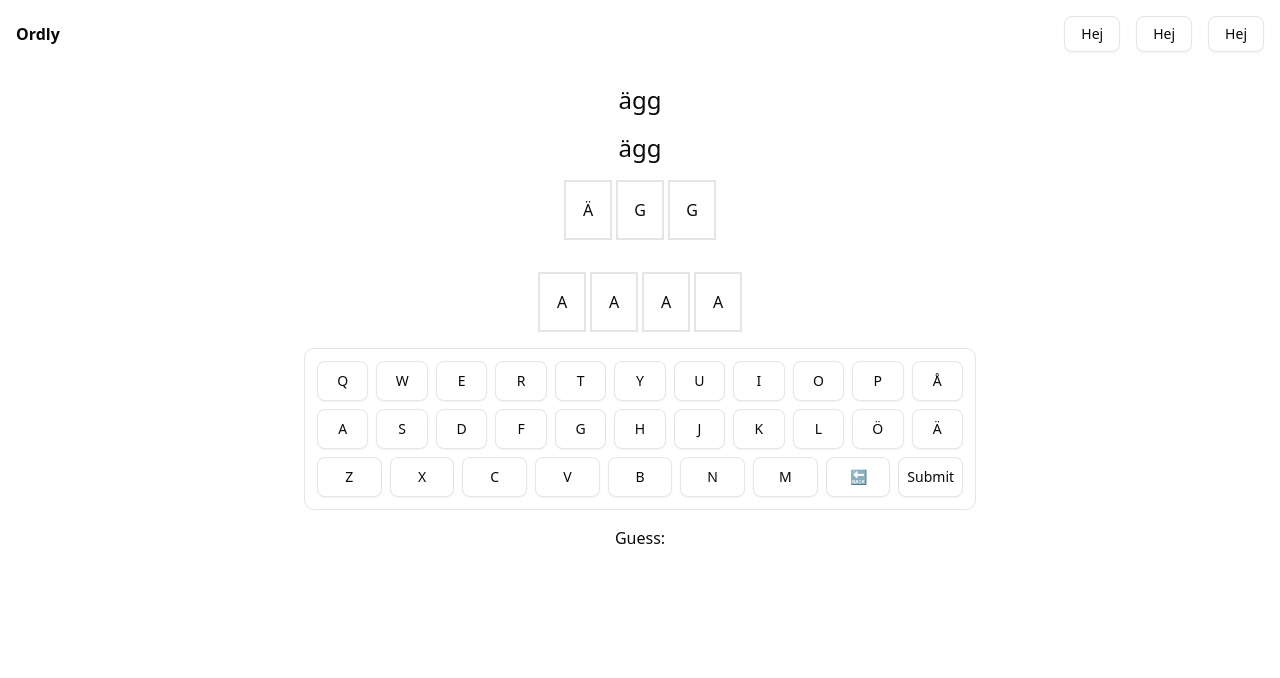
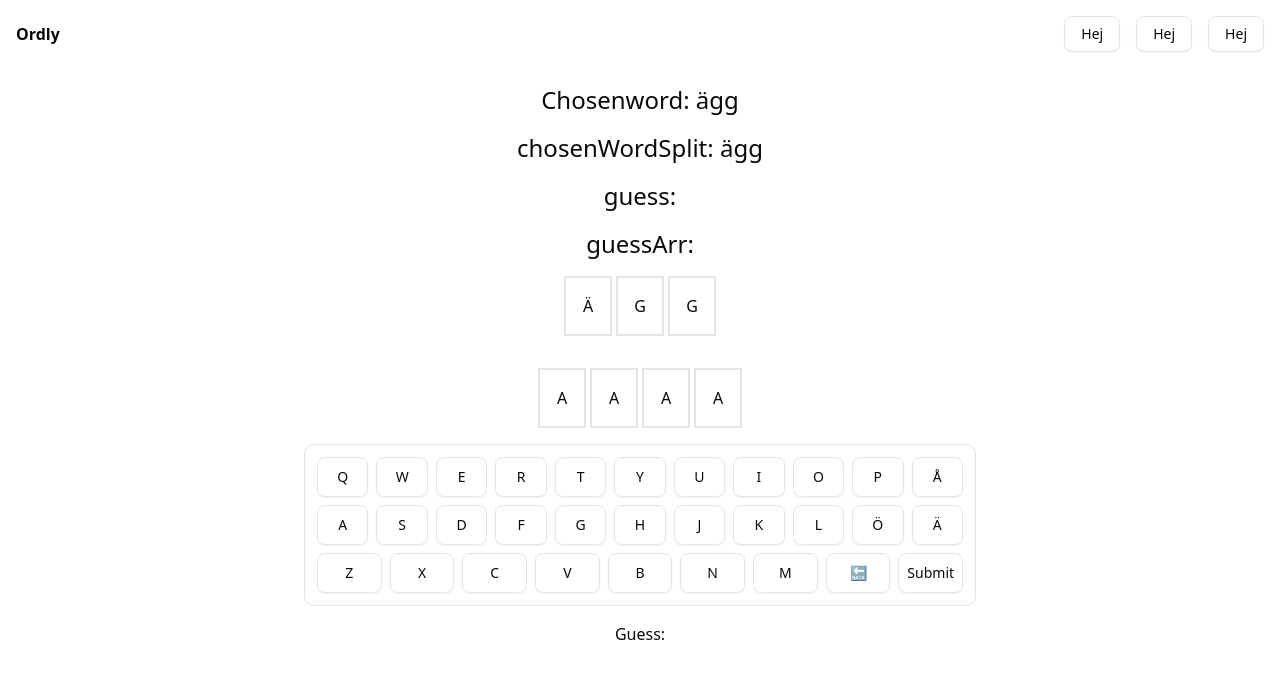
Before and after one commit to jonte265/guess-word, a Next.js app: page / in a window 1280 px wide. Both pictures are taken after a click on the button "Start". Shown: the top 678 px of the page. Built offline with nearby package versions, Linux system fonts and the light colour scheme.

Commit message:
split guess

```diff
--- a/app/store/store.ts
+++ b/app/store/store.ts
@@ -6,6 +6,7 @@ type wordStoreType = {
   chosenWord: string;
   chosenWordSplit: string[];
   guess: string;
+  guessArr: string[];
   gameStart: boolean;
   increment: () => void;
   startGame: () => void;
@@ -18,6 +19,7 @@ const useWordStore = create<wordStoreType>((set) => ({
   chosenWordSplit: [],
   gameStart: false,
   guess: '',
+  guessArr: [],
 
   increment: () => set((state) => ({ count: state.count + 1 })),
 
@@ -34,8 +36,10 @@ const useWordStore = create<wordStoreType>((set) => ({
 
   enterInput: (letter) =>
     set((state) => {
+      const newGuess = state.guess + letter;
       return {
-        guess: state.guess + letter,
+        guess: newGuess,
+        guessArr: newGuess.split(''),
       };
     }),
 }));
--- a/components/ui/custom/GameArea.tsx
+++ b/components/ui/custom/GameArea.tsx
@@ -15,15 +15,20 @@ type GameAreaType = {
 function GameArea() {
   const wordStore = useWordStore();
 
-  console.log('yo', wordStore.chosenWordSplit);
+  console.log('chosenWordSplit', wordStore.chosenWordSplit);
+  console.log('guessArr', wordStore.guessArr);
 
   return (
     <section className='flex flex-col gap-4 justify-center items-center max-w-2xl m-auto'>
       {wordStore.gameStart ? (
         <>
           {/* Question area */}
-          <h1 className='text-2xl'>{wordStore.chosenWord}</h1>
-          <h1 className='text-2xl'>{wordStore.chosenWordSplit}</h1>
+          <h1 className='text-2xl'>Chosenword: {wordStore.chosenWord}</h1>
+          <h1 className='text-2xl'>
+            chosenWordSplit: {wordStore.chosenWordSplit}
+          </h1>
+          <h1 className='text-2xl'>guess: {wordStore.guess}</h1>
+          <h1 className='text-2xl'>guessArr: {wordStore.guessArr}</h1>
 
           <div className='flex flex-wrap justify-center items-center gap-1'>
             {wordStore.chosenWord.split('').map((letr, index) => {
```
